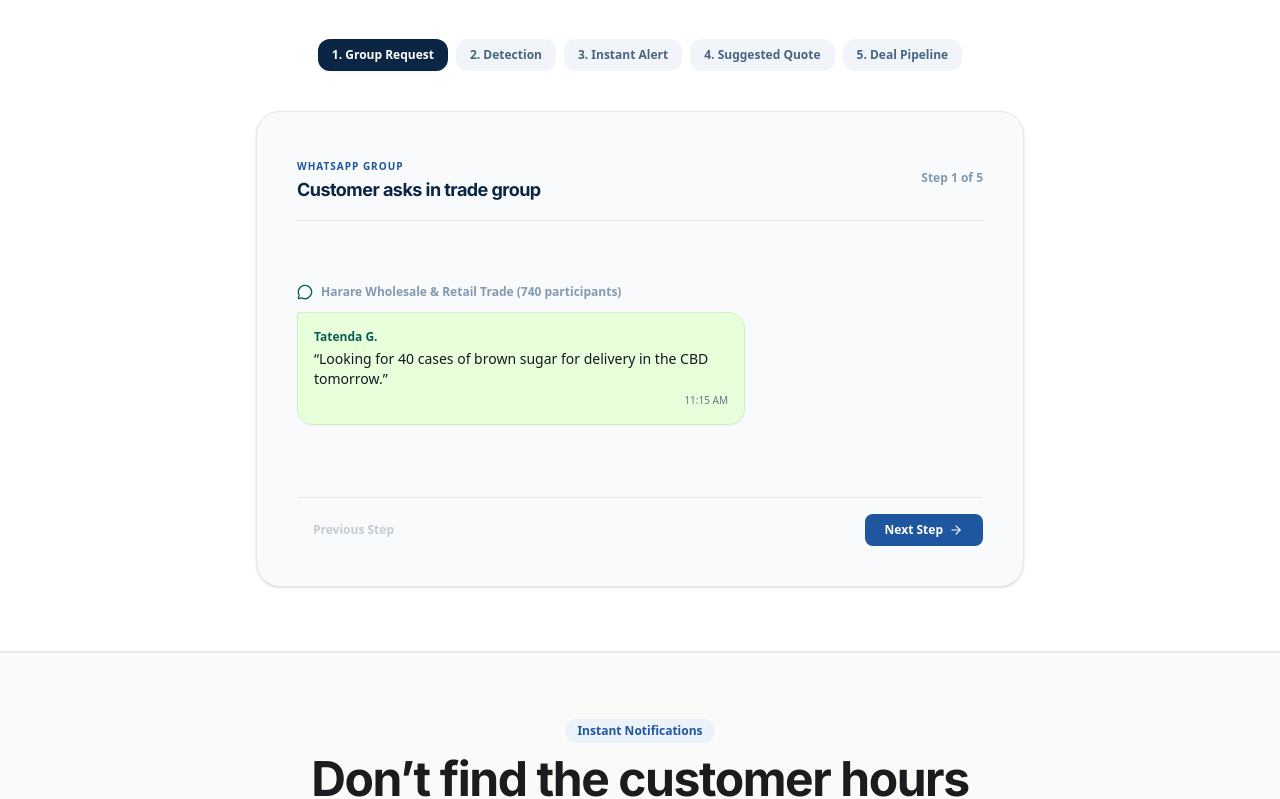
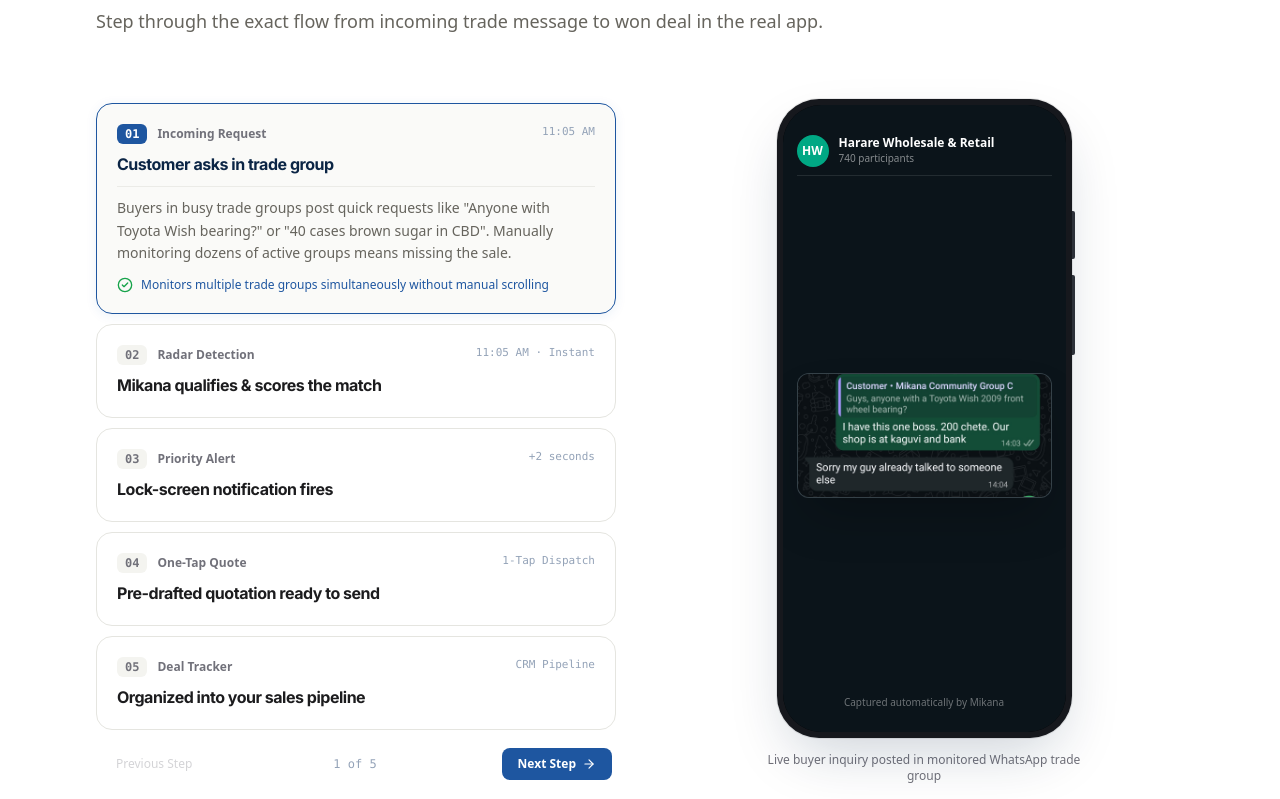
Before and after one commit to Schinqy/mikana-landing, a Next.js app: page / in a window 1280 px wide. Shown: the part 4205-5004 px from the top of the page. Built offline with nearby package versions, Linux system fonts and the light colour scheme.

Commit message:
feat(demo): rebuild walkthrough with real device frames and native screenshots

```diff
--- a/src/components/InteractiveDemoSection.tsx
+++ b/src/components/InteractiveDemoSection.tsx
@@ -1,205 +1,280 @@
 'use client';
 
 import React, { useState } from 'react';
-import { ArrowRight, Check, Send, Sparkles, MessageCircle, Bell, UserCheck, TrendingUp } from 'lucide-react';
+import { ArrowRight, CheckCircle2 } from 'lucide-react';
+import { SamsungPhoneFrame } from './SamsungPhoneFrame';
+
+interface FlowStep {
+  number: string;
+  stage: string;
+  title: string;
+  timestamp: string;
+  description: string;
+  bullet: string;
+  caption: string;
+  renderScreen: () => React.ReactNode;
+}
 
 export function InteractiveDemoSection() {
-  const [activeStep, setActiveStep] = useState(0);
+  const [activeIdx, setActiveIdx] = useState(0);
 
-  const demoSteps = [
+  const steps: FlowStep[] = [
     {
-      label: '1. Group Request',
+      number: '01',
+      stage: 'Incoming Request',
       title: 'Customer asks in trade group',
-      desc: 'An inquiry appears in a busy Harare trade group.',
-      tag: 'WhatsApp Group',
+      timestamp: '11:05 AM',
+      description:
+        'Buyers in busy trade groups post quick requests like "Anyone with Toyota Wish bearing?" or "40 cases brown sugar in CBD". Manually monitoring dozens of active groups means missing the sale.',
+      bullet: 'Monitors multiple trade groups simultaneously without manual scrolling',
+      caption: 'Live buyer inquiry posted in monitored WhatsApp trade group',
+      renderScreen: () => (
+        <div className="relative w-full h-full bg-[#0B141A] flex flex-col justify-between p-3.5 select-none">
+          {/* Subtle WhatsApp-style group top bar */}
+          <div className="flex items-center gap-2.5 pt-4 pb-2 border-b border-white/10">
+            <div className="w-8 h-8 rounded-full bg-[#00A884] flex items-center justify-center text-xs font-bold text-white shrink-0">
+              HW
+            </div>
+            <div className="min-w-0">
+              <div className="text-xs font-bold text-white truncate">
+                Harare Wholesale &amp; Retail
+              </div>
+              <div className="text-[10px] text-white/50">740 participants</div>
+            </div>
+          </div>
+
+          {/* Real WhatsApp chat inquiry screenshot crop rendered at true aspect ratio */}
+          <div className="my-auto py-2">
+            <div className="rounded-xl overflow-hidden shadow-2xl border border-white/10 bg-[#1F2C34]">
+              <img
+                src="/screens/screen_missed_opp.jpg"
+                alt="WhatsApp trade group inquiry"
+                className="w-full h-auto object-contain select-none"
+              />
+            </div>
+          </div>
+
+          {/* Bottom message indicator */}
+          <div className="text-[10px] text-center text-white/40 pb-2">
+            Captured automatically by Mikana
+          </div>
+        </div>
+      ),
     },
     {
-      label: '2. Detection',
-      title: 'Mikana detects & qualifies it',
-      desc: 'Matches request to your catalog with 95% accuracy score.',
-      tag: 'Instant Match',
+      number: '02',
+      stage: 'Radar Detection',
+      title: 'Mikana qualifies & scores the match',
+      timestamp: '11:05 AM · Instant',
+      description:
+        'Mikana parses the buyer’s message, extracts product specifications, volume, and delivery location, then checks against your catalog with a 90%–95% relevance match.',
+      bullet: 'Filters group noise and surfaces qualified buyer intent only',
+      caption: 'Inquiry qualified and matched against merchant catalog',
+      renderScreen: () => (
+        <div className="relative w-full h-full bg-white">
+          <img
+            src="/screens/screen_lead.png"
+            alt="Mikana Home feed showing matched trade opportunities"
+            className="w-full h-full object-cover object-top select-none"
+          />
+        </div>
+      ),
     },
     {
-      label: '3. Instant Alert',
-      title: 'Lock-screen notification arrives',
-      desc: 'Your phone buzzes immediately with key details and location.',
-      tag: 'Phone Notification',
+      number: '03',
+      stage: 'Priority Alert',
+      title: 'Lock-screen notification fires',
+      timestamp: '+2 seconds',
+      description:
+        'Your phone alerts you instantly with product name, customer details, and urgency. You don’t need WhatsApp open to know an inquiry for your product just arrived.',
+      bullet: 'Heads-up notification arrives while you are driving, working, or offline',
+      caption: 'Real-time alert on lock-screen with buyer inquiry context',
+      renderScreen: () => (
+        <div className="relative w-full h-full bg-[#0D1117] overflow-hidden select-none">
+          {/* Real Android phone lock screen background */}
+          <img
+            src="/screens/screen_live.png"
+            alt="Android Lock Screen"
+            className="w-full h-full object-cover select-none opacity-85"
+          />
+          {/* Real push notification banner sitting naturally at true proportions */}
+          <div className="absolute top-12 sm:top-14 inset-x-2.5 z-20">
+            <div className="rounded-2xl overflow-hidden shadow-[0_12px_36px_rgba(0,0,0,0.6)] border border-white/15 bg-[#16181D]">
+              <img
+                src="/screens/screenshot_notification.jpg"
+                alt="Mikana Lock-Screen Notification"
+                className="w-full h-auto object-contain select-none"
+              />
+            </div>
+            <div className="mt-3 text-center">
+              <span className="inline-block px-2.5 py-1 rounded-full bg-black/60 backdrop-blur-md border border-white/10 text-[10px] font-medium text-white/80">
+                1-tap opens pre-filled quote
+              </span>
+            </div>
+          </div>
+        </div>
+      ),
     },
     {
-      label: '4. Suggested Quote',
-      title: 'Ready-to-send WhatsApp quote',
-      desc: 'A polite, catalog-grounded message is drafted for 1-tap dispatch.',
-      tag: '1-Tap Quote',
+      number: '04',
+      stage: 'One-Tap Quote',
+      title: 'Pre-drafted quotation ready to send',
+      timestamp: '1-Tap Dispatch',
+      description:
+        'Tap the alert to open the quote composer. Mikana pulls current pricing, stock availability, and drafts a polite DM response. Tap Send to dispatch directly to the buyer.',
+      bullet: 'Dispatches privately to the buyer so competing sellers cannot undercut',
+      caption: 'Pre-filled WhatsApp quote ready for instant private dispatch',
+      renderScreen: () => (
+        <div className="relative w-full h-full bg-white">
+          <img
+            src="/screens/screen_quote.jpg"
+            alt="Mikana Quick Quote composer screen"
+            className="w-full h-full object-cover object-top select-none"
+          />
+        </div>
+      ),
     },
     {
-      label: '5. Deal Pipeline',
-      title: 'Captured into deal tracker',
-      desc: 'Tracked from initial quotation to won sale.',
-      tag: 'Pipeline CRM',
+      number: '05',
+      stage: 'Deal Tracker',
+      title: 'Organized into your sales pipeline',
+      timestamp: 'CRM Pipeline',
+      description:
+        'Every quoted inquiry moves into your CRM deal stages (Unquoted → Quoted → Negotiating → Won). Track which deals are awaiting response, follow up on time, and measure won revenue.',
+      bullet: 'Maintains deal history and prompts timely follow-ups automatically',
+      caption: 'Deal logged and tracked through Quoted, Negotiating, and Won stages',
+      renderScreen: () => (
+        <div className="relative w-full h-full bg-white">
+          <img
+            src="/screens/screen_pipeline_clean.png"
+            alt="Mikana deal pipeline tracking sales stages"
+            className="w-full h-full object-cover object-top select-none"
+          />
+        </div>
+      ),
     },
   ];
 
+  const currentStep = steps[activeIdx];
+
   return (
-    <section id="demo" className="py-12 sm:py-16 border-y border-[#E2E8F0] bg-[#FFFFFF]">
-      <div className="max-w-7xl mx-auto px-4 sm:px-6 lg:px-8">
+    <section id="demo" className="py-16 sm:py-24 bg-white border-y border-[#E5E5E0]">
+      <div className="max-w-6xl mx-auto px-4 sm:px-6 lg:px-8">
 
         {/* Section Header */}
-        <div className="text-center max-w-2xl mx-auto mb-8 sm:mb-10 space-y-3">
+        <div className="max-w-3xl mb-12 sm:mb-16 space-y-3">
           <div className="inline-flex items-center gap-1.5 px-3 py-1 rounded-full bg-[#EBF2FA] text-[#1E56A0] text-xs font-semibold">
-            Interactive Walkthrough
+            Product Walkthrough
           </div>
-          <h2 className="text-3xl sm:text-5xl font-extrabold text-[#0B2545] tracking-tight">
+          <h2 className="text-3xl sm:text-5xl font-bold text-[#1C1C1E] tracking-tight">
             See Mikana actually do it.
           </h2>
-          <p className="text-base text-[#486581]">
-            Step through the exact flow from incoming message to won deal.
+          <p className="text-base sm:text-lg text-[#66645D]">
+            Step through the exact flow from incoming trade message to won deal in the real app.
           </p>
         </div>
 
-        {/* Step Selector Pills */}
-        <div className="flex flex-wrap items-center justify-center gap-2 mb-10 max-w-3xl mx-auto">
-          {demoSteps.map((step, idx) => (
+        {/* Split Screen Layout: Steps on Left, Real Device Frame on Right */}
+        <div className="grid grid-cols-1 lg:grid-cols-12 gap-8 lg:gap-12 items-center">
+
+          {/* Left Column: 5-Step Stepper Rail */}
+          <div className="lg:col-span-6 space-y-2.5">
+            {steps.map((step, idx) => {
+              const isActive = activeIdx === idx;
+              return (
                 <button
-              key={step.label}
-              onClick={() => setActiveStep(idx)}
-              className={`px-3.5 py-2 rounded-xl text-xs font-bold transition-all duration-150 ${
-                activeStep === idx
-                  ? 'bg-[#0B2545] text-white shadow-xs'
-                  : 'bg-[#F1F5F9] text-[#486581] hover:text-[#0B2545] hover:bg-[#E2E8F0]'
+                  key={step.number}
+                  type="button"
+                  onClick={() => setActiveIdx(idx)}
+                  className={`w-full text-left p-4 sm:p-5 rounded-2xl border transition-all duration-200 ${
+                    isActive
+                      ? 'bg-[#FAFAF8] border-[#1E56A0] shadow-[0_2px_12px_rgba(30,86,160,0.08)]'
+                      : 'bg-white border-[#E5E5E0] hover:border-[#D0D0CA] hover:bg-[#FAF9F6]'
                   }`}
                 >
-              {step.label}
-            </button>
-          ))}
+                  <div className="flex items-start justify-between gap-3">
+                    <div className="flex items-center gap-2.5">
+                      <span
+                        className={`text-xs font-mono font-bold px-2 py-0.5 rounded-md ${
+                          isActive
+                            ? 'bg-[#1E56A0] text-white'
+                            : 'bg-[#F4F4F0] text-[#71717A]'
+                        }`}
+                      >
+                        {step.number}
+                      </span>
+                      <span className="text-xs font-semibold text-[#71717A]">
+                        {step.stage}
+                      </span>
                     </div>
-
-        {/* Interactive Simulation Display Area */}
-        <div className="max-w-3xl mx-auto p-6 sm:p-10 rounded-3xl bg-[#F8FAFC] border border-[#E2E8F0] shadow-sm">
-
-          <div className="flex items-center justify-between border-b border-[#E2E8F0] pb-4 mb-6">
-            <div>
-              <span className="text-[10px] font-extrabold uppercase tracking-widest text-[#1E56A0]">
-                {demoSteps[activeStep].tag}
-              </span>
-              <h3 className="text-lg font-bold text-[#0B2545]">
-                {demoSteps[activeStep].title}
-              </h3>
-            </div>
-            <span className="text-xs font-bold text-[#829AB1]">
-              Step {activeStep + 1} of {demoSteps.length}
+                    <span className="text-[11px] font-mono text-[#94A3B8]">
+                      {step.timestamp}
                     </span>
                   </div>
 
-          {/* Dynamic Content per Step */}
-          <div className="min-h-[220px] flex flex-col justify-center">
+                  <h3
+                    className={`text-sm sm:text-base font-bold mt-2 ${
+                      isActive ? 'text-[#0B2545]' : 'text-[#1C1C1E]'
+                    }`}
+                  >
+                    {step.title}
+                  </h3>
 
-            {activeStep === 0 && (
-              <div className="space-y-3">
-                <div className="text-xs font-semibold text-[#829AB1] flex items-center gap-2">
-                  <MessageCircle className="w-4 h-4 text-[#075E54]" />
-                  <span>Harare Wholesale & Retail Trade (740 participants)</span>
-                </div>
-                <div className="p-4 rounded-2xl rounded-tl-xs bg-[#E7FFDB] border border-[#D0F2C2] text-[#111B21] max-w-md shadow-xs">
-                  <div className="text-xs font-bold text-[#075E54]">Tatenda G.</div>
-                  <p className="text-sm font-medium mt-1">
-                    “Looking for 40 cases of brown sugar for delivery in the CBD tomorrow.”
+                  {isActive && (
+                    <div className="mt-2.5 space-y-3 pt-2.5 border-t border-[#E5E5E0]/70 animate-fadeIn">
+                      <p className="text-xs sm:text-sm text-[#66645D] leading-relaxed">
+                        {step.description}
                       </p>
-                  <div className="text-[10px] text-right text-[#667781] mt-1">11:15 AM</div>
+                      <div className="flex items-center gap-2 text-xs font-medium text-[#1E56A0]">
+                        <CheckCircle2 className="w-4 h-4 shrink-0 text-[#16A34A]" />
+                        <span>{step.bullet}</span>
                       </div>
                     </div>
                   )}
+                </button>
+              );
+            })}
 
-            {activeStep === 1 && (
-              <div className="p-5 rounded-2xl bg-[#FFFFFF] border-2 border-[#1E56A0] shadow-sm space-y-3 max-w-lg mx-auto">
-                <div className="flex items-center justify-between">
-                  <span className="text-xs font-black uppercase text-[#1E56A0]">
-                    OPPORTUNITY IDENTIFIED
-                  </span>
-                  <span className="text-xs font-bold px-2.5 py-0.5 rounded-md bg-[#ECFDF5] text-[#059669]">
-                    95% Match
-                  </span>
-                </div>
-                <div className="text-base font-bold text-[#0B2545]">
-                  40 Cases Brown Sugar (CBD Delivery)
-                </div>
-                <div className="text-xs text-[#486581] flex items-center gap-3">
-                  <span>📍 Harare CBD</span>
-                  <span className="text-xs font-bold text-[#E11D48] bg-[#FFF1F2] px-2 py-0.5 rounded">
-                    Urgent (Tomorrow)
-                  </span>
-                </div>
-              </div>
-            )}
-
-            {activeStep === 2 && (
-              <div className="max-w-md mx-auto p-4 rounded-2xl bg-[#0B2545] text-white shadow-md space-y-2">
-                <div className="flex items-center justify-between text-xs text-blue-200">
-                  <div className="flex items-center gap-1.5 font-bold">
-                    <Bell className="w-3.5 h-3.5 text-blue-300" />
-                    <span>Mikana Alert</span>
-                  </div>
-                  <span className="text-[10px] text-blue-300">Just now</span>
-                </div>
-                <div className="text-sm font-bold">
-                  New trade opportunity found
-                </div>
-                <p className="text-xs text-blue-100">
-                  Tatenda is looking for 40 cases of brown sugar in CBD tomorrow.
-                </p>
-              </div>
-            )}
-
-            {activeStep === 3 && (
-              <div className="max-w-lg mx-auto p-5 rounded-2xl bg-white border border-[#CBD5E1] shadow-xs space-y-3">
-                <div className="text-xs font-bold text-[#486581]">
-                  Suggested Response (Grounded in your catalog)
-                </div>
-                <div className="p-3 rounded-xl bg-[#F8FAFC] border border-[#E2E8F0] text-xs text-[#0B2545] font-medium leading-relaxed">
-                  “Hi Tatenda, reaching out regarding your request for 40 cases of brown sugar in Harare Wholesale. We have stock available and can deliver to the CBD tomorrow. Would you like our current case rate?”
-                </div>
-                <button className="w-full py-2.5 rounded-xl bg-[#0B2545] text-white font-bold text-xs flex items-center justify-center gap-2 hover:bg-[#133B5C]">
-                  <Send className="w-3.5 h-3.5" />
-                  <span>Send Private Reply (Linked to Group)</span>
-                </button>
-              </div>
-            )}
-
-            {activeStep === 4 && (
-              <div className="max-w-lg mx-auto p-5 rounded-2xl bg-white border border-[#E2E8F0] shadow-xs space-y-3">
-                <div className="text-xs font-bold text-[#486581]">
-                  Deal Pipeline Status
-                </div>
-                <div className="grid grid-cols-4 gap-2 text-center text-xs font-bold">
-                  <div className="p-2 rounded-lg bg-[#F1F5F9] text-[#829AB1]">Captured</div>
-                  <div className="p-2 rounded-lg bg-[#0B2545] text-white">Quoted</div>
-                  <div className="p-2 rounded-lg bg-[#F1F5F9] text-[#829AB1]">Negotiating</div>
-                  <div className="p-2 rounded-lg bg-[#F1F5F9] text-[#829AB1]">Won</div>
-                </div>
-                <p className="text-xs text-center text-[#059669] font-semibold pt-1">
-                  Opportunity tracked and active in pipeline.
-                </p>
-              </div>
-            )}
-
-          </div>
-
-          {/* Next / Previous Controls */}
-          <div className="mt-8 pt-4 border-t border-[#E2E8F0] flex items-center justify-between">
+            {/* Stepper Navigation Actions */}
+            <div className="flex items-center justify-between pt-2 px-1 text-xs">
               <button
-              onClick={() => setActiveStep((prev) => Math.max(0, prev - 1))}
-              disabled={activeStep === 0}
-              className="px-4 py-2 rounded-lg text-xs font-bold text-[#486581] hover:text-[#0B2545] disabled:opacity-30"
+                type="button"
+                onClick={() => setActiveIdx((prev) => Math.max(0, prev - 1))}
+                disabled={activeIdx === 0}
+                className="px-4 py-2 rounded-lg font-medium text-[#71717A] hover:text-[#1C1C1E] disabled:opacity-30 disabled:pointer-events-none transition-colors"
               >
                 Previous Step
               </button>
+              <div className="text-[#94A3B8] font-mono">
+                {activeIdx + 1} of {steps.length}
+              </div>
               <button
-              onClick={() => setActiveStep((prev) => Math.min(demoSteps.length - 1, prev + 1))}
-              disabled={activeStep === demoSteps.length - 1}
-              className="px-5 py-2 rounded-lg bg-[#1E56A0] hover:bg-[#16488A] text-white text-xs font-bold disabled:opacity-30 flex items-center gap-1.5"
+                type="button"
+                onClick={() =>
+                  setActiveIdx((prev) => (prev < steps.length - 1 ? prev + 1 : 0))
+                }
+                className="inline-flex items-center gap-1.5 px-4 py-2 rounded-lg bg-[#1E56A0] hover:bg-[#16488A] text-white font-semibold transition-colors"
               >
-              <span>Next Step</span>
+                <span>{activeIdx === steps.length - 1 ? 'Start Again' : 'Next Step'}</span>
                 <ArrowRight className="w-3.5 h-3.5" />
               </button>
+            </div>
+          </div>
+
+          {/* Right Column: Real Device Frame Viewport */}
+          <div className="lg:col-span-6 flex flex-col items-center justify-center pt-4 lg:pt-0">
+            <div className="relative w-full flex flex-col items-center">
+
+              {/* Samsung Phone Frame with custom native screen compositions */}
+              <SamsungPhoneFrame
+                key={activeIdx}
+                caption={currentStep.caption}
+                className="transition-opacity duration-200"
+              >
+                {currentStep.renderScreen()}
+              </SamsungPhoneFrame>
+
+            </div>
           </div>
 
         </div>
--- a/src/components/SamsungPhoneFrame.tsx
+++ b/src/components/SamsungPhoneFrame.tsx
@@ -3,11 +3,12 @@
 import React from 'react';
 
 interface SamsungPhoneFrameProps {
-  src: string;
-  alt: string;
+  src?: string;
+  alt?: string;
   priority?: boolean;
   className?: string;
   caption?: string;
+  children?: React.ReactNode;
 }
 
 export function SamsungPhoneFrame({
@@ -15,6 +16,7 @@ export function SamsungPhoneFrame({
   alt,
   className = '',
   caption,
+  children,
 }: SamsungPhoneFrameProps) {
   return (
     <div className={`relative flex flex-col items-center ${className}`}>
@@ -27,17 +29,18 @@ export function SamsungPhoneFrame({
 
         {/* Screen Display Container */}
         <div className="relative w-full h-full rounded-[34px] sm:rounded-[38px] overflow-hidden bg-black flex flex-col">
-
-          {/* Real App Screenshot - native status bar from screenshot displays cleanly without artificial overlay clash */}
+          {children ? (
+            children
+          ) : src ? (
             <div className="relative w-full h-full overflow-hidden bg-[#FFFFFF]">
               <img
                 src={src}
-              alt={alt}
+                alt={alt || ''}
                 className="w-full h-full object-cover object-top select-none"
                 loading="lazy"
               />
             </div>
-
+          ) : null}
         </div>
       </div>
 
```
Lines whose indentation alone changed are shown as unchanged.
